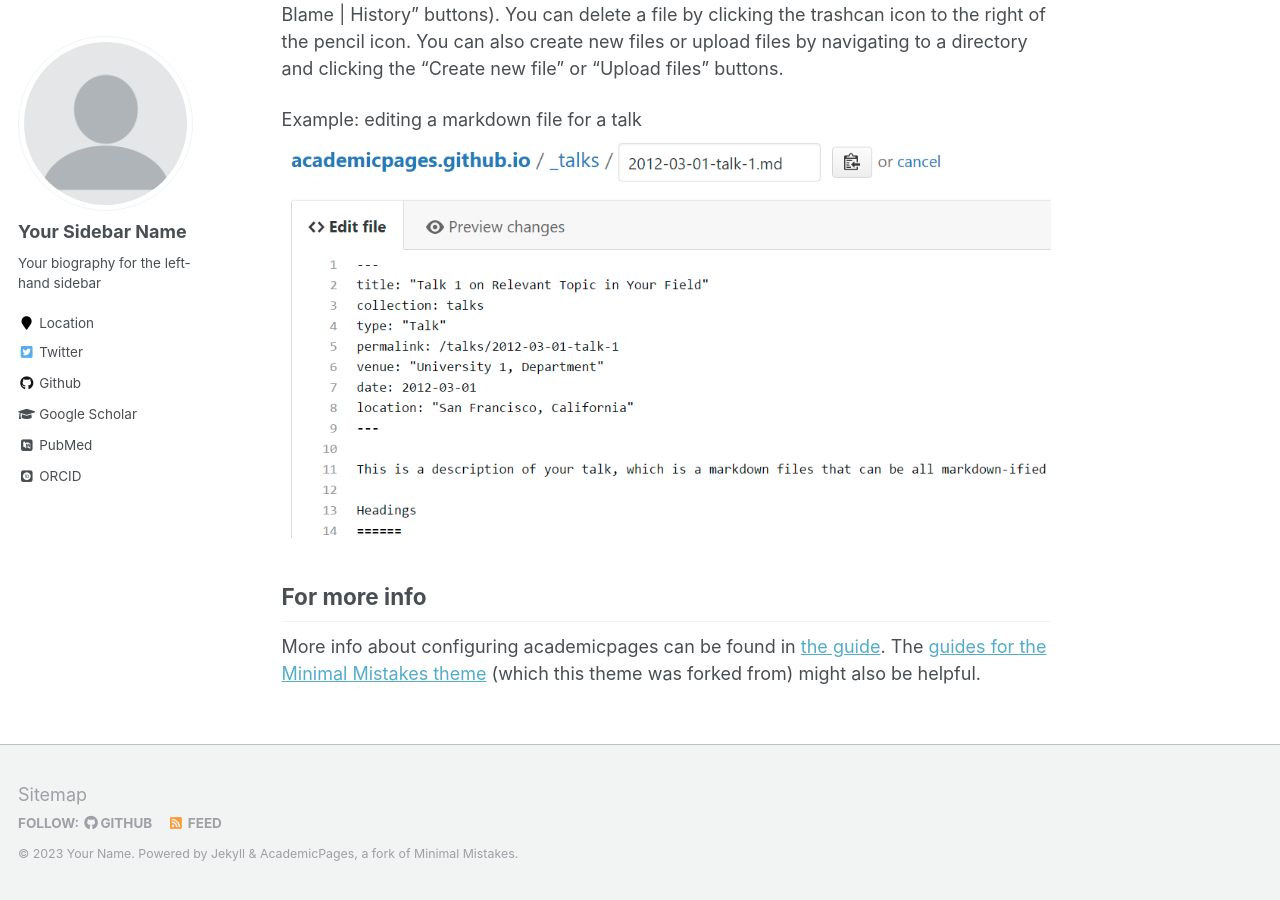
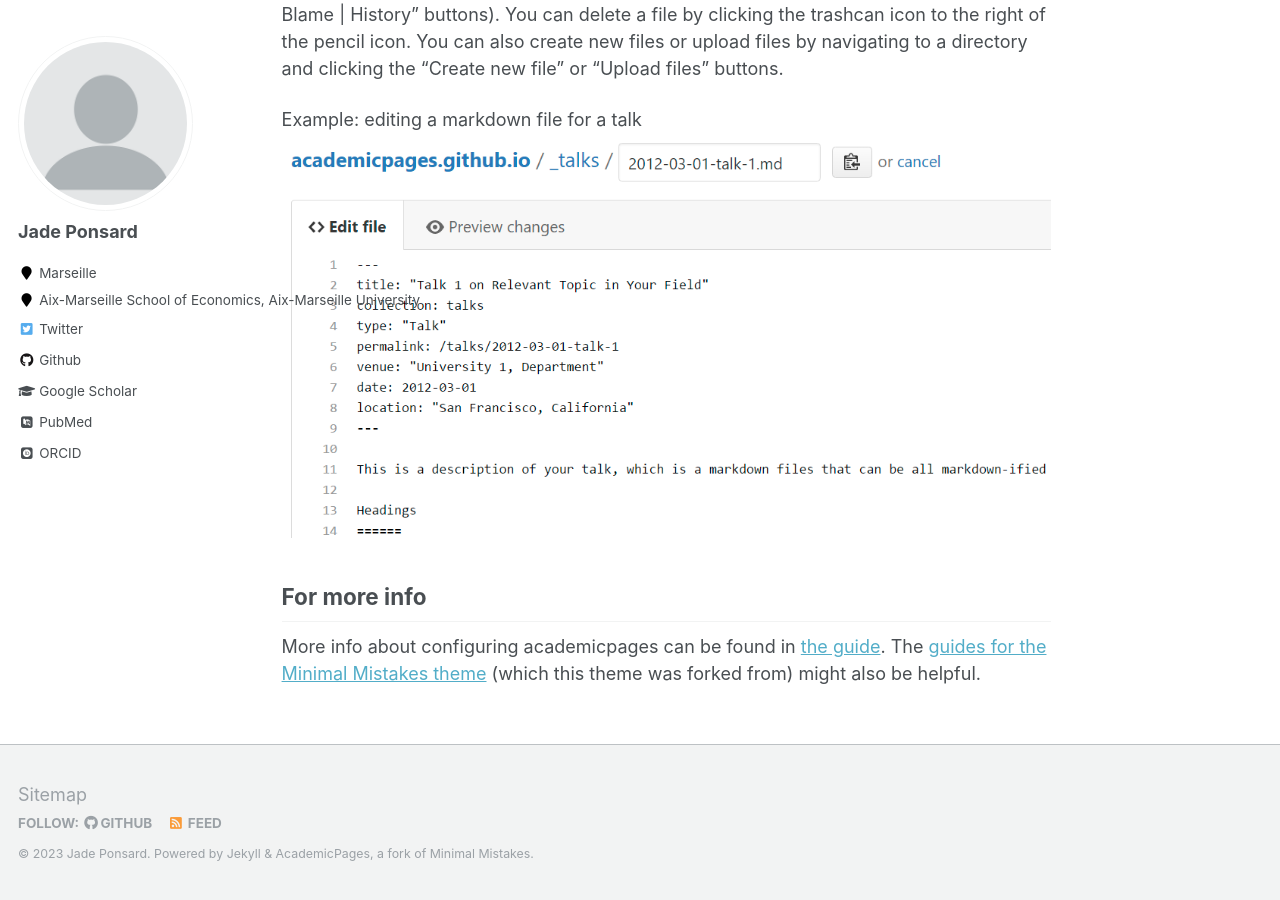
Before and after one commit to jadeponsard/jadeponsard.github.io, a Jekyll site: the page built from _pages/about.md, in a window 1280 px wide and 900 px high, scrolled down 2463 px. Built offline with Jekyll 4.4.1, drawn with Linux system fonts in a browser that asks for light colours; some web fonts are replaced.

Commit message:
Update _config.yml

```diff
--- a/_config.yml
+++ b/_config.yml
@@ -9,9 +9,9 @@
 locale                   : "en-US"
 title                    : "Jade Ponsard"
 title_separator          : "-"
-name                     : &name "Your Name"
-description              : &description "personal description"
-url                      : https://academicpages.github.io # the base hostname & protocol for your site e.g. "https://mmistakes.github.io"
+name                     : &name "Jade Ponsard"
+description              : &description ""
+url                      : https://academicpages.github.io # the base hostname & protocol for your site e.g. "https://jadeponsard.github.io"
 baseurl                  : "" # the subpath of your site, e.g. "/blog"
 repository               : "academicpages/academicpages.github.io"
 teaser                   :  # filename of teaser fallback teaser image placed in /images/, .e.g. "500x300.png"
@@ -80,11 +80,11 @@ analytics:
 
 # Site Author
 author:
-  name             : "Your Sidebar Name"
+  name             : "Jade Ponsard"
   avatar           : "profile.png"
-  bio              : "Your biography for the left-hand sidebar"
-  location         : "Location"
-  employer         :
+  bio              : ""
+  location         : "Marseille"
+  employer         : "Aix-Marseille School of Economics, Aix-Marseille University"
   pubmed           : "https://www.ncbi.nlm.nih.gov/pubmed/?term=john+snow"
   googlescholar    : "http://yourfullgooglescholarurl.com"
   email            :
```
